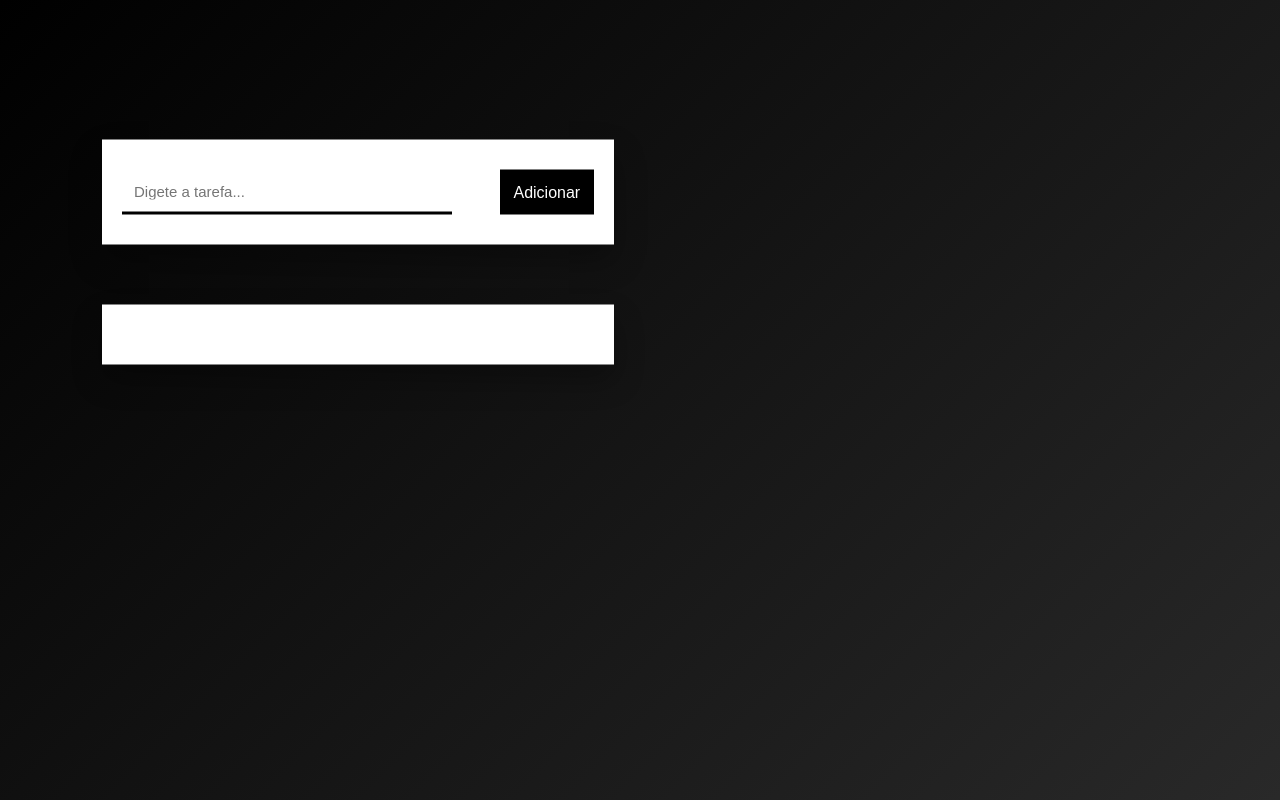
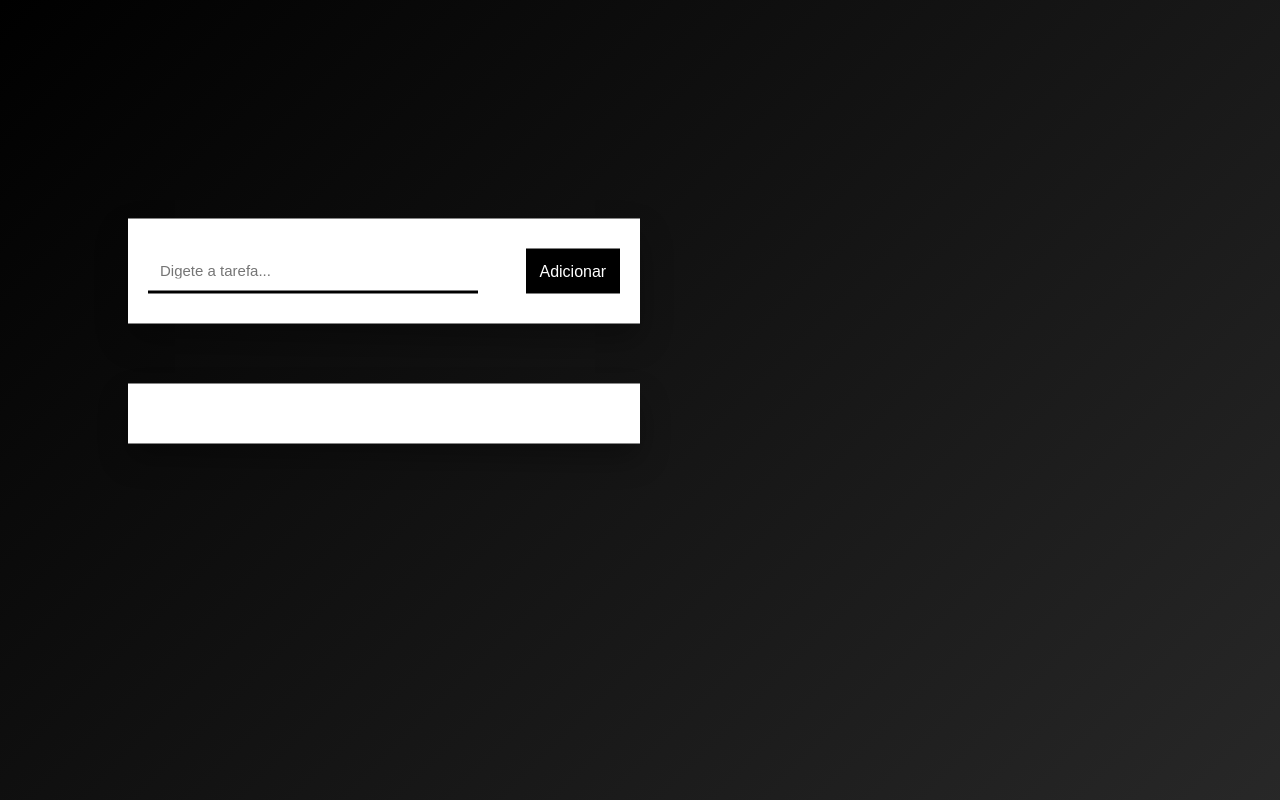
Before and after one commit to geossophia/ListaDeTarefas, a plain HTML site: page index.html in a window 1280 px wide. Shown: the top 800 px of the page. Drawn offline with Linux system fonts and the light colour scheme.

Commit message:
Update style.css

```diff
--- a/css/style.css
+++ b/css/style.css
@@ -15,7 +15,8 @@ body{
     transform: translate(-50%,-50%);
     top: 50%;
     left: 50%;
-    margin: 252px 0px 0px 358px;
+    margin: 0px auto;
+    margin-top: 331px;
 }
 #newtask{
     background-color: white;
```
